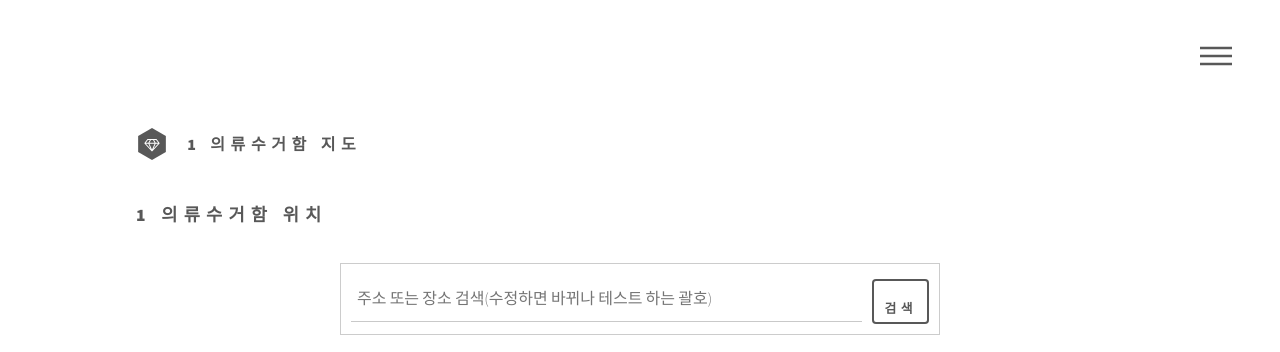
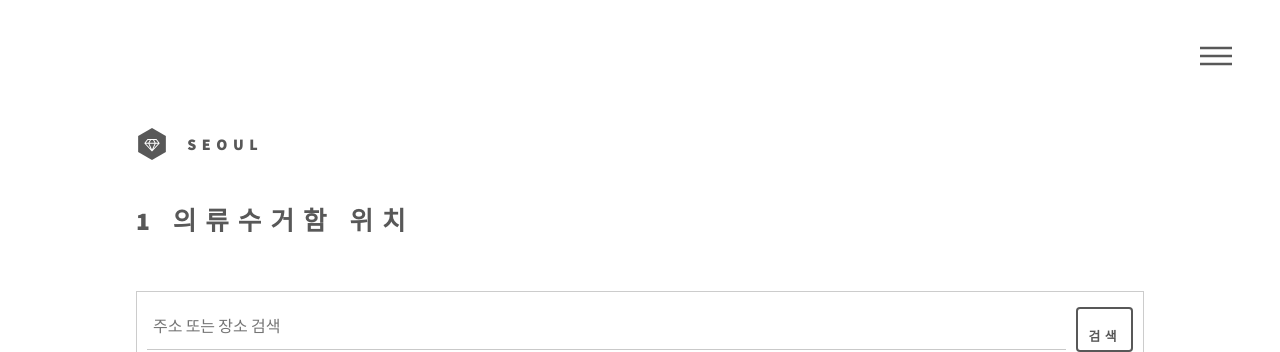
Before and after one commit to ssu-hongki/ClothingBinsMaps, a Flask app: page /map?gu=1 in a window 1280 px wide. Shown: the top 352 px of the page. Run offline with Flask 3, Linux system fonts and the light colour scheme; data that the repository does not hold is empty; some libraries are stand-ins or nearby versions.

Commit message:
map.generic, map.css 수정 -대정

```diff
--- a/static/css/map.css
+++ b/static/css/map.css
@@ -5,8 +5,8 @@
 
   #info,
   #reviews {
-    width: 90%;
-    margin: 20px auto;
+    width: 100%;
+    margin: none;
   }
 
   textarea {
@@ -25,8 +25,8 @@
     background-color: white;
     padding: 10px;
     border: 1px solid #ccc;
-    width: 90%;
-    max-width: 600px;
+    width: 100%;
+    max-width: none;
     display: flex;
     justify-content: space-between;
     z-index: 5;
--- a/templates/map_generic.html
+++ b/templates/map_generic.html
@@ -28,7 +28,7 @@
       <div class="inner">
         <a href="/" class="logo">
           <span class="symbol"><img src="{{ url_for('static', filename='images/logo.svg') }}" alt="" /></span>
-          <span class="title">{{ gu or '서울시' }} 의류수거함 지도</span>
+          <span class="title">SEOUL</span>
         </a>
         <nav>
           <ul>
@@ -58,10 +58,10 @@
         <!-- 검색창 -->
         <section>
           <header class="major">
-            <h2>{{ gu or '서울시' }} 의류수거함 위치</h2>
+            <h2 style="font-size: 1.6em;">{{ gu or '서울시' }} 의류수거함 위치</h2>
           </header>
-          <div id="search-box">
-            <input type="text" id="search-input" placeholder="주소 또는 장소 검색(수정하면 바뀌나 테스트 하는 괄호)">
+          <div id="search-box" >
+            <input type="text" id="search-input" placeholder="주소 또는 장소 검색" >
             <button onclick="searchLocation()">검색</button>
           </div>
         </section>
@@ -72,9 +72,9 @@
         </section>
 
         <!-- 수거함 정보 및 후기 작성 -->
-        <section>
+        <section style="margin-top: 40px;">
           <header class="major">
-            <h3>수거함 정보 및 후기 작성</h3>
+            <h3 style="font-size: 1.6em;">수거함 정보 및 후기 작성</h3>
           </header>
           <div id="info">
             <h3 id="bin-title"></h3>
@@ -82,7 +82,7 @@
             <form method="POST" action="/add-review">
               <input type="hidden" name="bin_id" id="bin-id-input">
               <input type="hidden" name="gu" value="{{ gu }}">
-              <textarea name="content" placeholder="후기를 입력하세요..."></textarea>
+              <textarea name="content" placeholder="후기를 입력하세요."></textarea>
               <br>
               <button type="submit">작성</button>
             </form>
```
